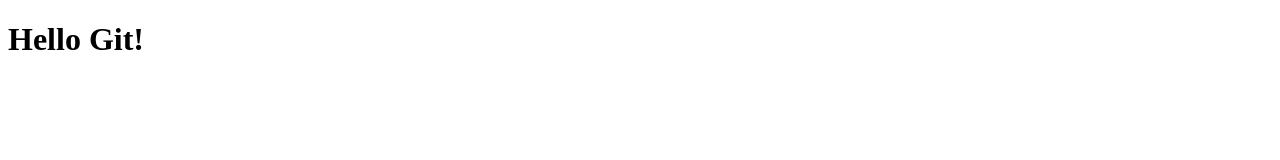
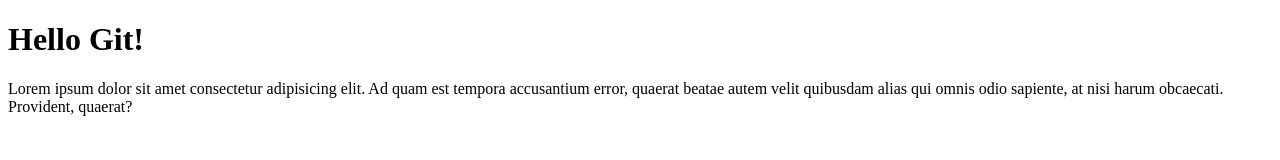
Before and after one commit to Justyna-Bikowska/git-course-4, a plain HTML site: page index.html in a window 1280 px wide. Drawn offline with Linux system fonts and the light colour scheme.

Commit message:
added paragraph into index.html

```diff
--- a/index.html
+++ b/index.html
@@ -8,5 +8,9 @@
 </head>
 <body>
     <h1>Hello Git!</h1>
+
+    <p>
+        Lorem ipsum dolor sit amet consectetur adipisicing elit. Ad quam est tempora accusantium error, quaerat beatae autem velit quibusdam alias qui omnis odio sapiente, at nisi harum obcaecati. Provident, quaerat?
+    </p>
 </body>
 </html>
```
